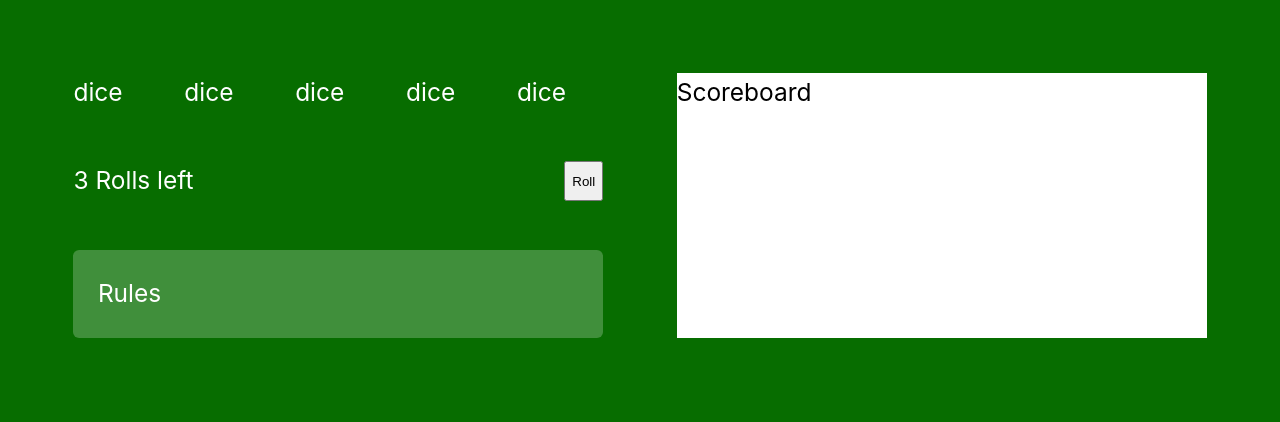
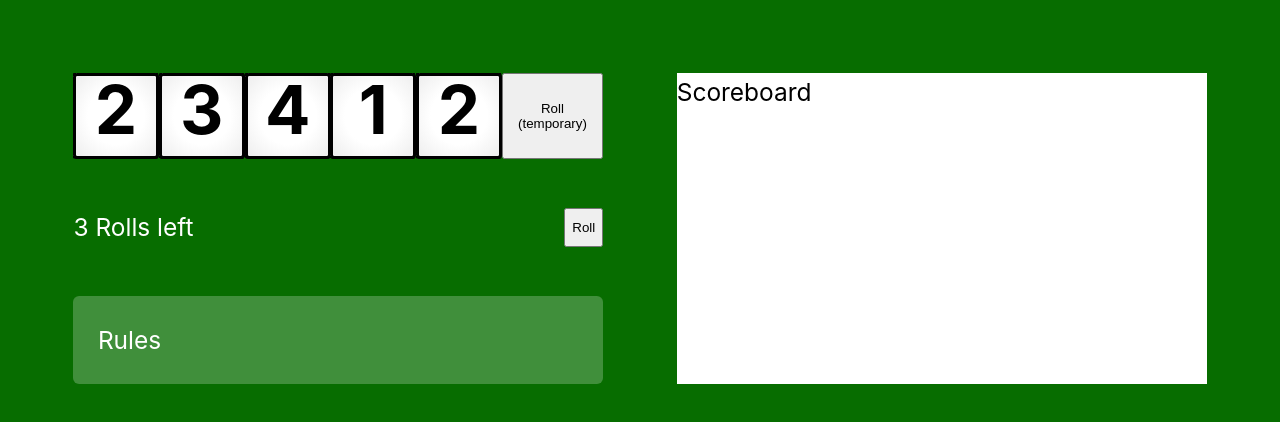
Before and after one commit to segovia94/yacht-game, a Vue app: page / in a window 1280 px wide. Shown: the top 422 px of the page. Built offline with nearby package versions, Linux system fonts and the light colour scheme.

Commit message:
individual dice

```diff
--- /dev/null
+++ b/src/components/SingleDice.vue
@@ -0,0 +1,95 @@
+<template>
+  <div class="dice">
+    <div class="cube" :data-show="side">
+      <div class="cube__face cube__face--1">1</div>
+      <div class="cube__face cube__face--6">6</div>
+      <div class="cube__face cube__face--2">2</div>
+      <div class="cube__face cube__face--5">5</div>
+      <div class="cube__face cube__face--3">3</div>
+      <div class="cube__face cube__face--4">4</div>
+    </div>
+  </div>
+</template>
+
+<script>
+export default {
+  name: "SingleDice",
+
+  props: {
+    side: {
+      type: Number,
+      default: 1
+    }
+  }
+};
+</script>
+
+<style>
+.dice {
+  --dice-size: 3.5rem;
+  --dice-size-half: calc(var(--dice-size) / 2);
+  --dice-size-half-negative: calc(var(--dice-size-half) * -1);
+  perspective: 400px;
+}
+
+.cube {
+  position: relative;
+  width: var(--dice-size);
+  height: var(--dice-size);
+  transform-style: preserve-3d;
+  transform: translateZ(-(var(--dice-size-half)));
+  transition: transform 1s;
+}
+
+[data-show="1"] {
+  transform: translateZ(var(--dice-size-half-negative)) rotateY(0deg);
+}
+[data-show="2"] {
+  transform: translateZ(var(--dice-size-half-negative)) rotateY(-90deg);
+}
+[data-show="6"] {
+  transform: translateZ(var(--dice-size-half-negative)) rotateY(-180deg);
+}
+[data-show="5"] {
+  transform: translateZ(var(--dice-size-half-negative)) rotateY(90deg);
+}
+[data-show="3"] {
+  transform: translateZ(var(--dice-size-half-negative)) rotateX(-90deg);
+}
+[data-show="4"] {
+  transform: translateZ(var(--dice-size-half-negative)) rotateX(90deg);
+}
+
+.cube__face {
+  position: absolute;
+  width: 100%;
+  height: 100%;
+  background: radial-gradient(#fff, #fff 50%, #eee);
+  border: 0.05em solid black;
+  border-radius: 5%;
+  color: black;
+  font-size: 2.75em;
+  font-weight: bold;
+  text-align: center;
+  line-height: 1;
+}
+
+.cube__face--1 {
+  transform: rotateY(0deg) translateZ(var(--dice-size-half));
+}
+.cube__face--2 {
+  transform: rotateY(90deg) translateZ(var(--dice-size-half));
+}
+.cube__face--6 {
+  transform: rotateY(180deg) translateZ(var(--dice-size-half));
+}
+.cube__face--5 {
+  transform: rotateY(-90deg) translateZ(var(--dice-size-half));
+}
+.cube__face--3 {
+  transform: rotateX(90deg) translateZ(var(--dice-size-half));
+}
+.cube__face--4 {
+  transform: rotateX(-90deg) translateZ(var(--dice-size-half));
+}
+</style>
--- a/src/components/TheDice.vue
+++ b/src/components/TheDice.vue
@@ -1,23 +1,41 @@
 <template>
   <div class="dice-container">
-    <div>dice</div>
-    <div>dice</div>
-    <div>dice</div>
-    <div>dice</div>
-    <div>dice</div>
+    <SingleDice v-for="(roll, index) in rolls" :key="index" :side="roll" />
+    <button @click="roll">Roll (temporary)</button>
   </div>
 </template>
 
 <script>
+import SingleDice from "@/components/SingleDice";
+
 export default {
-  name: "TheDice"
+  name: "TheDice",
+
+  components: {
+    SingleDice
+  },
+
+  data() {
+    return {
+      rolls: [2, 3, 4, 1, 2]
+    };
+  },
+
+  methods: {
+    roll() {
+      this.rolls.length = 0;
+      for (let i = 0; i < 5; i++) {
+        const randomNum = Math.floor(Math.random() * 6) + 1;
+        this.rolls.push(randomNum);
+      }
+    }
+  }
 };
 </script>
 
 <style>
 .dice-container {
-  display: grid;
-  grid-template-columns: repeat(5, 1fr);
-  column-gap: 1rem;
+  display: flex;
+  justify-content: space-between;
 }
 </style>
```
